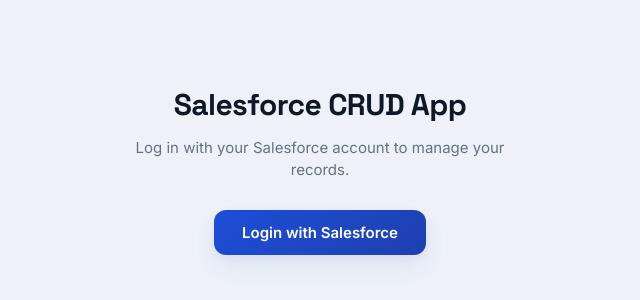
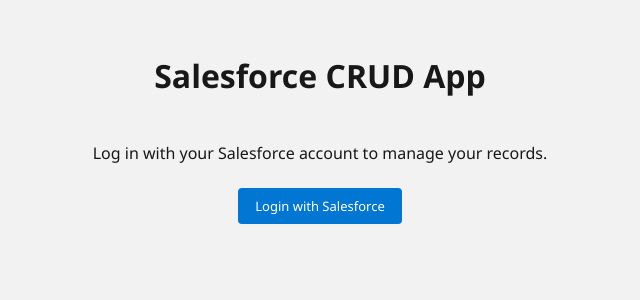
Before and after one commit to hema-code06/cloud-crud-webapp, a React (Vite) app in the folder frontend/: page / in a window 1280 px wide. Shown: the part 232-532 px from the top of the page, without its empty margins (320-960 px from the left). Built offline with nearby package versions, Linux system fonts and the light colour scheme; no server answers.

Commit message:
refactor: simplify styles and improve layout for login screen and app shell

```diff
--- a/frontend/src/styles.css
+++ b/frontend/src/styles.css
@@ -1,501 +1,266 @@
-/* ============================================================
-   Cloud CRUD — Design System
-   A light, enterprise data-platform theme: cool slate-blue palette,
-   soft "cloud" shadows (diffuse, floating), Space Grotesk for
-   display type, Inter for UI text, JetBrains Mono for record data.
-   ============================================================ */
-
-@import url('https://fonts.googleapis.com/css2?family=Space+Grotesk:wght@500;600;700&family=Inter:wght@400;500;600;700&family=JetBrains+Mono:wght@400;500&display=swap');
-
-:root {
-  /* Color tokens */
-  --bg: #EEF2F8;
-  --bg-gradient-a: #E7EEFA;
-  --bg-gradient-b: #F5F8FC;
-  --surface: #FFFFFF;
-  --surface-muted: #F8FAFD;
-
-  --ink-900: #101828;
-  --ink-700: #344054;
-  --ink-500: #667085;
-  --ink-300: #98A2B3;
-
-  --border: #E3E8F0;
-  --border-strong: #CBD5E1;
-
-  --primary: #1D4ED8;
-  --primary-600: #1E40AF;
-  --primary-50: #EAF0FE;
-  --accent-cyan: #0EA5E9;
-
-  --danger: #DC2626;
-  --danger-50: #FEF2F2;
-  --danger-600: #B91C1C;
-
-  --success: #15803D;
-  --success-50: #F0FDF4;
-
-  /* Type */
-  --font-display: 'Space Grotesk', 'Inter', sans-serif;
-  --font-body: 'Inter', -apple-system, BlinkMacSystemFont, sans-serif;
-  --font-mono: 'JetBrains Mono', 'SFMono-Regular', Consolas, monospace;
-
-  /* Shape + shadow — "cloud" language: soft, diffuse, layered */
-  --radius-sm: 8px;
-  --radius-md: 12px;
-  --radius-lg: 18px;
-
-  --shadow-cloud-sm:
-    0 1px 2px rgba(16, 24, 40, 0.04),
-    0 2px 8px rgba(29, 78, 216, 0.04);
-  --shadow-cloud-md:
-    0 4px 12px rgba(16, 24, 40, 0.05),
-    0 12px 32px rgba(29, 78, 216, 0.07);
-  --shadow-cloud-lg:
-    0 8px 24px rgba(16, 24, 40, 0.08),
-    0 24px 64px rgba(29, 78, 216, 0.10);
-
-  --transition: 160ms cubic-bezier(0.4, 0, 0.2, 1);
-}
-
-@media (prefers-reduced-motion: reduce) {
-  :root { --transition: 0ms; }
-  * { animation-duration: 0.001ms !important; animation-iteration-count: 1 !important; transition-duration: 0.001ms !important; }
-}
-
-/* ---------- Reset & base ---------- */
-* { box-sizing: border-box; }
-
-html, body, #root {
-  height: 100%;
+* {
+  box-sizing: border-box;
 }
 
 body {
   margin: 0;
-  font-family: var(--font-body);
-  color: var(--ink-900);
-  background:
-    radial-gradient(ellipse 900px 500px at 15% -10%, var(--bg-gradient-a), transparent 60%),
-    radial-gradient(ellipse 800px 500px at 100% 0%, #EAF3FE, transparent 55%),
-    var(--bg);
-  -webkit-font-smoothing: antialiased;
-  font-size: 15px;
-  line-height: 1.5;
+  font-family: "Salesforce Sans", "Segoe UI", -apple-system, BlinkMacSystemFont, Helvetica, Arial, sans-serif;
+  background: #f3f2f2;
+  color: #181818;
 }
 
-h1, h2, h3 {
-  font-family: var(--font-display);
-  color: var(--ink-900);
-  margin: 0;
+.login-screen {
+  display: flex;
+  flex-direction: column;
+  align-items: center;
+  justify-content: center;
+  height: 90vh;
+  gap: 8px;
+  text-align: center;
 }
 
-:focus-visible {
-  outline: 2px solid var(--primary);
-  outline-offset: 2px;
-  border-radius: 4px;
-}
-
-/* ---------- App shell ---------- */
 .app-shell {
-  max-width: 1080px;
+  max-width: 1200px;
   margin: 0 auto;
-  padding: 28px 24px 64px;
-  min-height: 100%;
+  padding: 0 0 40px;
 }
 
 .header-bar {
   display: flex;
+  justify-content: space-between;
   align-items: center;
-  justify-content: space-between;
-  gap: 16px;
-  padding: 18px 24px;
-  margin-bottom: 28px;
-  background: linear-gradient(135deg, #FFFFFF 0%, var(--primary-50) 130%);
-  border: 1px solid var(--border);
-  border-radius: var(--radius-lg);
-  box-shadow: var(--shadow-cloud-sm);
-  position: sticky;
-  top: 16px;
-  z-index: 20;
+  padding: 12px 24px;
+  margin-bottom: 24px;
 }
 
 .header-bar h1 {
-  font-size: 20px;
-  font-weight: 700;
-  letter-spacing: -0.01em;
+  font-size: 17px;
+  font-weight: 600;
+  margin: 0;
   display: flex;
   align-items: center;
   gap: 10px;
+  letter-spacing: 0.2px;
 }
 
 .header-bar h1::before {
   content: "";
-  display: inline-block;
-  width: 10px;
-  height: 10px;
-  border-radius: 50%;
-  background: linear-gradient(135deg, var(--accent-cyan), var(--primary));
-  box-shadow: 0 0 0 4px var(--primary-50);
+  width: 24px;
+  height: 24px;
+  background-image: url("/favicon.png");
+  background-size: contain;
+  background-repeat: no-repeat;
+  background-position: center;
 }
 
-/* ---------- Login screen ---------- */
-.login-screen {
-  min-height: 100vh;
-  display: flex;
-  flex-direction: column;
-  align-items: center;
-  justify-content: center;
-  text-align: center;
-  padding: 24px;
-  background:
-    radial-gradient(ellipse 700px 420px at 50% 0%, #E3EDFC, transparent 60%),
-    radial-gradient(ellipse 600px 400px at 100% 100%, #EAF6FE, transparent 55%),
-    var(--bg);
+
+button {
+  cursor: pointer;
+  border: 1px solid transparent;
+  border-radius: 4px;
+  padding: 8px 16px;
+  font-size: 13px;
+  font-weight: 400;
+  font-family: inherit;
+  transition: background 0.1s ease;
 }
 
-.login-screen h1 {
-  font-size: 30px;
-  font-weight: 700;
-  letter-spacing: -0.02em;
-  margin-bottom: 10px;
+.btn-primary {
+  background: #0176d3;
+  color: #ffffff;
 }
 
-.login-screen p {
-  color: var(--ink-500);
-  font-size: 15px;
-  max-width: 380px;
-  margin: 0 0 28px;
+.btn-primary:hover {
+  background: #014486;
 }
 
-.login-screen .btn-primary {
-  padding: 13px 28px;
-  font-size: 15px;
-  border-radius: var(--radius-md);
-  box-shadow: var(--shadow-cloud-md);
-}
-
-/* ---------- Buttons ---------- */
-button {
-  font-family: var(--font-body);
-  cursor: pointer;
-  border: none;
-  transition: transform var(--transition), box-shadow var(--transition), background var(--transition), border-color var(--transition);
-}
-
-button:active { transform: translateY(1px); }
-button:disabled { opacity: 0.5; cursor: not-allowed; transform: none; }
-
-.btn-primary {
-  background: linear-gradient(135deg, var(--primary), var(--primary-600));
-  color: #fff;
-  font-weight: 600;
-  padding: 10px 18px;
-  border-radius: var(--radius-sm);
-  box-shadow: var(--shadow-cloud-sm);
-}
-.btn-primary:hover:not(:disabled) {
-  box-shadow: var(--shadow-cloud-md);
-  filter: brightness(1.04);
+.btn-primary:disabled {
+  background: #c9c7c5;
+  cursor: not-allowed;
 }
 
 .btn-secondary {
-  background: var(--surface);
-  color: var(--ink-700);
-  font-weight: 600;
-  padding: 10px 18px;
-  border-radius: var(--radius-sm);
-  border: 1px solid var(--border-strong);
+  background: #ffffff;
+  color: #0176d3;
+  border: 1px solid #0176d3;
 }
-.btn-secondary:hover:not(:disabled) {
-  background: var(--surface-muted);
-  border-color: var(--ink-300);
+
+.btn-secondary:hover {
+  background: #f3f8fd;
 }
 
 .btn-danger {
-  background: var(--danger-50);
-  color: var(--danger-600);
-  font-weight: 600;
-  padding: 8px 14px;
-  border-radius: var(--radius-sm);
-  border: 1px solid #FCA5A5;
+  background: #ffffff;
+  color: #ba0517;
+  border: 1px solid #ba0517;
 }
-.btn-danger:hover:not(:disabled) {
-  background: #FEE2E2;
-  border-color: var(--danger);
+
+.btn-danger:hover {
+  background: #fdecec;
 }
 
 .btn-small {
-  padding: 6px 12px;
-  font-size: 13px;
-  border-radius: 6px;
+  padding: 4px 10px;
+  font-size: 12px;
   margin-right: 6px;
 }
 
-/* ---------- Object dropdown ---------- */
-select {
-  font-family: var(--font-body);
-  font-size: 14px;
-  font-weight: 500;
-  color: var(--ink-900);
-  background: var(--surface);
-  border: 1px solid var(--border-strong);
-  border-radius: var(--radius-sm);
-  padding: 10px 36px 10px 14px;
-  min-width: 240px;
-  appearance: none;
-  background-image: linear-gradient(45deg, transparent 50%, var(--ink-500) 50%),
-                     linear-gradient(135deg, var(--ink-500) 50%, transparent 50%);
-  background-position: calc(100% - 18px) center, calc(100% - 13px) center;
-  background-size: 5px 5px, 5px 5px;
-  background-repeat: no-repeat;
-  cursor: pointer;
-  transition: border-color var(--transition), box-shadow var(--transition);
+
+select,
+input {
+  padding: 8px 10px;
+  border-radius: 4px;
+  border: 1px solid #c9c7c5;
+  font-size: 13px;
+  font-family: inherit;
+  background: #ffffff;
+  color: #181818;
 }
-select:hover { border-color: var(--ink-300); }
-select:focus-visible { border-color: var(--primary); box-shadow: 0 0 0 3px var(--primary-50); }
 
-/* ---------- Toolbar ---------- */
+select:focus,
+input:focus {
+  outline: none;
+  border-color: #0176d3;
+  box-shadow: 0 0 0 1px #0176d3;
+}
+
+
 .toolbar {
   display: flex;
+  justify-content: space-between;
   align-items: center;
-  justify-content: space-between;
-  margin-bottom: 14px;
+  margin-bottom: 16px;
+  padding: 0 24px;
 }
 
 .toolbar span {
-  font-size: 13px;
-  font-weight: 500;
-  color: var(--ink-500);
-  background: var(--surface);
-  border: 1px solid var(--border);
-  padding: 5px 12px;
-  border-radius: 999px;
+  font-size: 12px;
+  color: #5c5c5c;
+  text-transform: uppercase;
+  letter-spacing: 0.4px;
 }
 
-/* ---------- Table ---------- */
-table {
-  width: 100%;
-  border-collapse: separate;
-  border-spacing: 0;
-  background: var(--surface);
-  border: 1px solid var(--border);
-  border-radius: var(--radius-md);
-  overflow: hidden;
-  box-shadow: var(--shadow-cloud-sm);
+.app-shell>div[style] {
+  padding: 0 24px;
 }
 
-thead th {
-  position: sticky;
-  top: 0;
-  background: var(--surface-muted);
-  text-align: left;
-  font-size: 12px;
-  font-weight: 600;
-  text-transform: uppercase;
-  letter-spacing: 0.04em;
-  color: var(--ink-500);
-  padding: 13px 16px;
-  border-bottom: 1px solid var(--border);
-  white-space: nowrap;
+
+table {
+  width: calc(100% - 48px);
+  margin: 0 24px;
+  border-collapse: collapse;
+  background: #ffffff;
+  border-radius: 4px;
+  border: 1px solid #4b93ff;
+  overflow: hidden;
 }
 
-tbody td {
-  padding: 13px 16px;
-  font-size: 14px;
-  font-family: var(--font-mono);
-  color: var(--ink-700);
-  border-bottom: 1px solid var(--border);
+th,
+td {
+  text-align: left;
+  padding: 11px 14px;
+  border-bottom: 1px solid #dadbdd;
+  font-size: 13px;
   white-space: nowrap;
-  max-width: 260px;
+  max-width: 220px;
   overflow: hidden;
   text-overflow: ellipsis;
 }
 
-tbody tr:last-child td { border-bottom: none; }
-tbody tr { transition: background var(--transition); }
-tbody tr:hover { background: var(--surface-muted); }
-
-tbody td:last-child {
-  font-family: var(--font-body);
-  white-space: nowrap;
+th {
+  background: #85b4fa;
+  font-weight: 600;
+  color: #444444;
+  border-bottom: 1px solid #042dfa;
+  text-transform: uppercase;
+  font-size: 11px;
+  letter-spacing: 0.3px;
 }
 
-/* ---------- Pagination / loading states ---------- */
+tbody tr:hover {
+  background: #f3f8fd;
+}
+
+tbody tr:last-child td {
+  border-bottom: none;
+}
+
 .sentinel {
   height: 1px;
 }
 
 .loading-row {
   text-align: center;
-  padding: 18px;
+  padding: 16px;
+  color: #5c5c5c;
   font-size: 13px;
-  color: var(--ink-500);
-  font-weight: 500;
 }
 
-.loading-row::before {
-  content: "";
-  display: inline-block;
-  width: 13px;
-  height: 13px;
-  margin-right: 8px;
-  vertical-align: -2px;
-  border: 2px solid var(--border-strong);
-  border-top-color: var(--primary);
-  border-radius: 50%;
-  animation: spin 0.7s linear infinite;
-}
 
-@keyframes spin {
-  to { transform: rotate(360deg); }
-}
-
-/* ---------- Modal ---------- */
 .modal-overlay {
   position: fixed;
   inset: 0;
-  background: rgba(16, 24, 40, 0.45);
-  backdrop-filter: blur(3px);
+  background: rgba(8, 24, 44, 0.5);
   display: flex;
   align-items: center;
   justify-content: center;
-  padding: 20px;
-  z-index: 100;
-  animation: fadeIn var(--transition) ease-out;
-}
-
-@keyframes fadeIn {
-  from { opacity: 0; }
-  to { opacity: 1; }
+  z-index: 50;
 }
 
 .modal {
-  width: 100%;
-  max-width: 480px;
-  max-height: 88vh;
+  background: #ffffff;
+  border-radius: 6px;
+  width: 440px;
+  max-height: 82vh;
   overflow-y: auto;
-  background: var(--surface);
-  border-radius: var(--radius-lg);
-  box-shadow: var(--shadow-cloud-lg);
-  padding: 28px;
-  animation: riseIn 200ms cubic-bezier(0.16, 1, 0.3, 1);
-}
-
-@keyframes riseIn {
-  from { opacity: 0; transform: translateY(12px) scale(0.98); }
-  to { opacity: 1; transform: translateY(0) scale(1); }
+  box-shadow: 0 4px 18px rgba(0, 0, 0, 0.25);
 }
 
 .modal h2 {
-  font-size: 19px;
-  font-weight: 700;
-  margin-bottom: 18px;
+  margin: 0;
+  font-size: 16px;
+  font-weight: 600;
+  color: #ffffff;
+  background: #032d60;
+  padding: 16px 24px;
+}
+
+.modal form {
+  padding: 20px 24px 24px;
 }
 
 .form-field {
-  margin-bottom: 16px;
+  margin-bottom: 14px;
+  display: flex;
+  flex-direction: column;
+  gap: 4px;
 }
 
 .form-field label {
-  display: block;
-  font-size: 13px;
+  font-size: 12px;
   font-weight: 600;
-  color: var(--ink-700);
-  margin-bottom: 6px;
-}
-
-.form-field input,
-.form-field select {
-  width: 100%;
-  min-width: 0;
-  padding: 10px 12px;
-  font-size: 14px;
-  font-family: var(--font-body);
-  color: var(--ink-900);
-  background: var(--surface-muted);
-  border: 1px solid var(--border);
-  border-radius: var(--radius-sm);
-  transition: border-color var(--transition), box-shadow var(--transition), background var(--transition);
-}
-
-.form-field input:hover,
-.form-field select:hover { border-color: var(--border-strong); }
-
-.form-field input:focus-visible,
-.form-field select:focus-visible {
-  background: var(--surface);
-  border-color: var(--primary);
-  box-shadow: 0 0 0 3px var(--primary-50);
-}
-
-.form-field label input[type="checkbox"] {
-  width: auto;
-  margin-right: 8px;
-  accent-color: var(--primary);
+  color: #3e3e3c;
 }
 
 .form-actions {
   display: flex;
   justify-content: flex-end;
-  gap: 10px;
-  margin-top: 22px;
-  padding-top: 18px;
-  border-top: 1px solid var(--border);
+  gap: 8px;
+  margin-top: 20px;
+  border-top: 1px solid #dddbda;
+  padding-top: 16px;
 }
 
-/* ---------- Error banner ---------- */
 .error-banner {
-  background: var(--danger-50);
-  color: var(--danger-600);
-  border: 1px solid #FCA5A5;
-  border-radius: var(--radius-sm);
-  padding: 11px 14px;
+  background: #fdecec;
+  color: #a3121a;
+  border-left: 4px solid #ba0517;
+  padding: 10px 14px;
+  border-radius: 2px;
   font-size: 13px;
-  font-weight: 500;
-  margin-bottom: 16px;
+  margin: 0 24px 16px;
 }
 
-/* ---------- Responsive ---------- */
-@media (max-width: 640px) {
-  .app-shell { padding: 16px 12px 48px; }
-
-  .header-bar {
-    flex-direction: column;
-    align-items: flex-start;
-    gap: 12px;
-    top: 8px;
-  }
-
-  select { min-width: 100%; }
-
-  .toolbar { flex-direction: column; align-items: flex-start; gap: 10px; }
-
-  table, thead, tbody, th, td, tr { display: block; }
-  thead { display: none; }
-
-  tbody tr {
-    border-bottom: 1px solid var(--border);
-    padding: 12px 14px;
-  }
-
-  tbody td {
-    border: none;
-    padding: 6px 0;
-    white-space: normal;
-    max-width: none;
-  }
-
-  tbody td::before {
-    content: attr(data-label);
-    display: block;
-    font-family: var(--font-body);
-    font-size: 11px;
-    font-weight: 600;
-    text-transform: uppercase;
-    letter-spacing: 0.04em;
-    color: var(--ink-500);
-    margin-bottom: 2px;
-  }
-
-  .modal { padding: 20px; }
+.modal .error-banner {
+  margin: 0 0 16px;
 }
```
